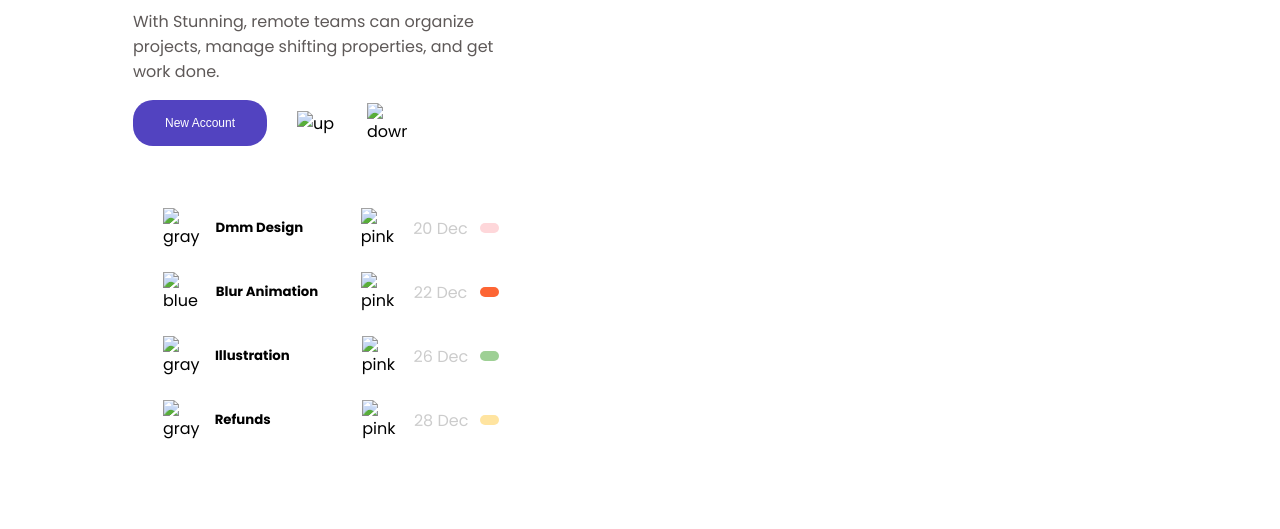
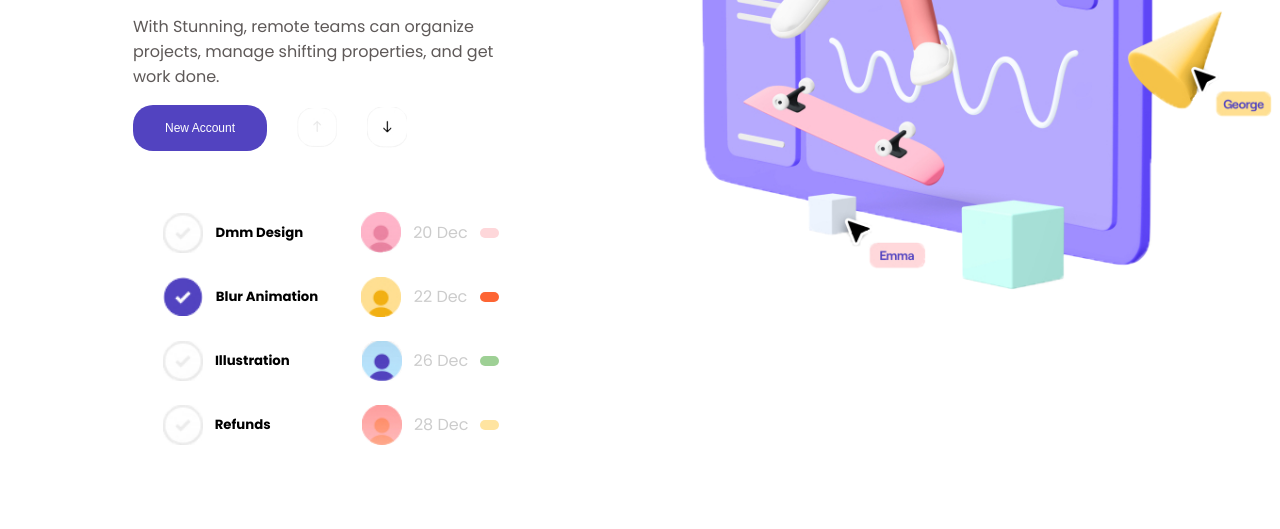
Before and after one commit to abhijeet1999/Stunning-Workplace, a plain HTML site: page index.html in a window 1280 px wide. Shown: the part 461-990 px from the top of the page. Drawn offline with Linux system fonts and the light colour scheme.

Commit message:
Add files via upload

```diff
--- a/index.html
+++ b/index.html
@@ -10,7 +10,7 @@
 </head>
 <body >
     <header>
-        <img src="\img\stunning-logo.png"  alt="logo"/>
+        <img src="stunning-logo.png"  alt="logo"/>
         <nav>
             <a href="#">Home</a>
             <a href="#">About</a>
@@ -26,39 +26,39 @@
             <p>With Stunning, remote teams can  organize projects, manage shifting properties, and get work done.</p>
             <div id="account">
                 <button>New Account</button>
-                <img src="\img\arrow-up.png" alt="up"/>
-                <img src="\img\arrow-down.png" alt="down"/>
+                <img src="arrow-up.png" alt="up"/>
+                <img src="arrow-down.png" alt="down"/>
             </div>
             <div id="checkb">
 
                 <article>
-                    <img src="\img\tick-gray.png" alt="gray" />
+                    <img src="tick-gray.png" alt="gray" />
                     <h5 style="margin-right:15px;">Dmm Design</h5>
-                    <img src="\img\user-pink.png" alt="pink" />
+                    <img src="user-pink.png" alt="pink" />
                     <span style="color:#ccc"> 20 Dec </span>
                     <button style="background-color: #FED7DA;"></button>
                 </article>
                 <article>
-                    <img src="\img\tick-blue.png" alt="blue" />
+                    <img src="tick-blue.png" alt="blue" />
                     <h5>Blur Animation</h5>
-                    <img src="\img\user-orange.png" alt="pink" />
+                    <img src="user-orange.png" alt="pink" />
                     <span style="color:#ccc"> 22 Dec </span>
                     <button style="background-color: #FD6534;"></button>
 
                 </article>
                 <article>
-                    <img src="\img\tick-gray.png" alt="gray" />
+                    <img src="tick-gray.png" alt="gray" />
                     <h5 style="margin-right:30px;">Illustration</h5>
-                    <img src="\img\user-blue.png" alt="pink" />
+                    <img src="user-blue.png" alt="pink" />
                     <span style="color:#ccc"> 26 Dec </span>
                     <button style="background-color: #9ED095;"></button>
 
                 </article>
 
                 <article>
-                    <img src="\img\tick-gray.png" alt="gray" />
+                    <img src="tick-gray.png" alt="gray" />
                     <h5 style="margin-right:50px;">Refunds</h5>
-                    <img src="\img\user-red.png" alt="pink" />
+                    <img src="user-red.png" alt="pink" />
                     <span style="color:#ccc"> 28 Dec </span>
                     <button style="background-color: #FFE4A0;"></button>
 
@@ -67,7 +67,7 @@
             </div>
         </section>
         <section id="section2">
-            <img src="\img\landing-section-image.png" alt="landingpage" />
+            <img src="landing-section-image.png" alt="landingpage" />
 
         </section>
     </main>
```
Also changed, not shown: Reference Image.png (added), arrow-down.png (added), arrow-up.png (added), landing-section-image.png (added), stunning-logo.png (added), tick-blue.png (added), tick-gray.png (added), user-blue.png (added), user-orange.png (added), user-pink.png (added), user-red.png (added).
